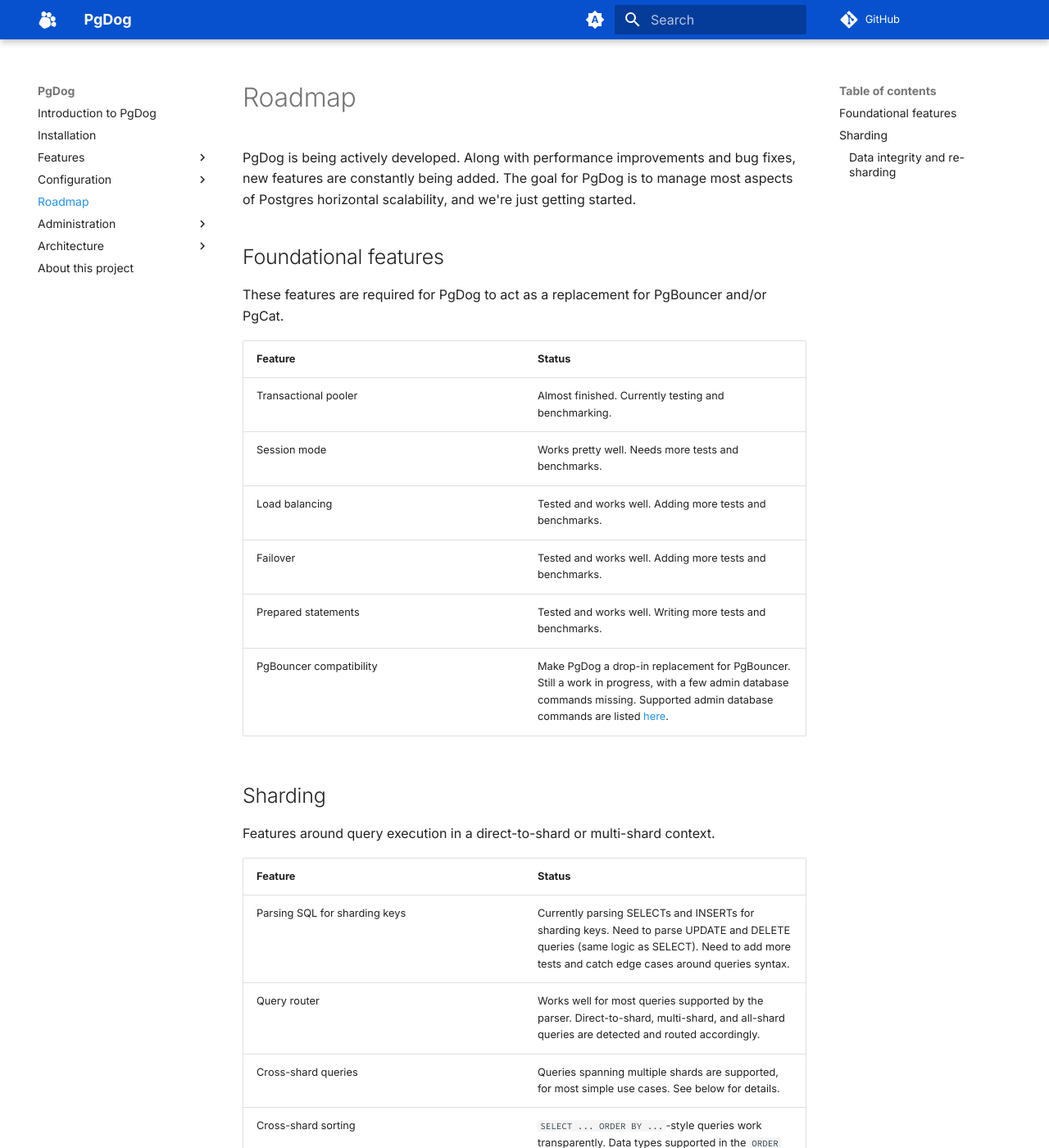
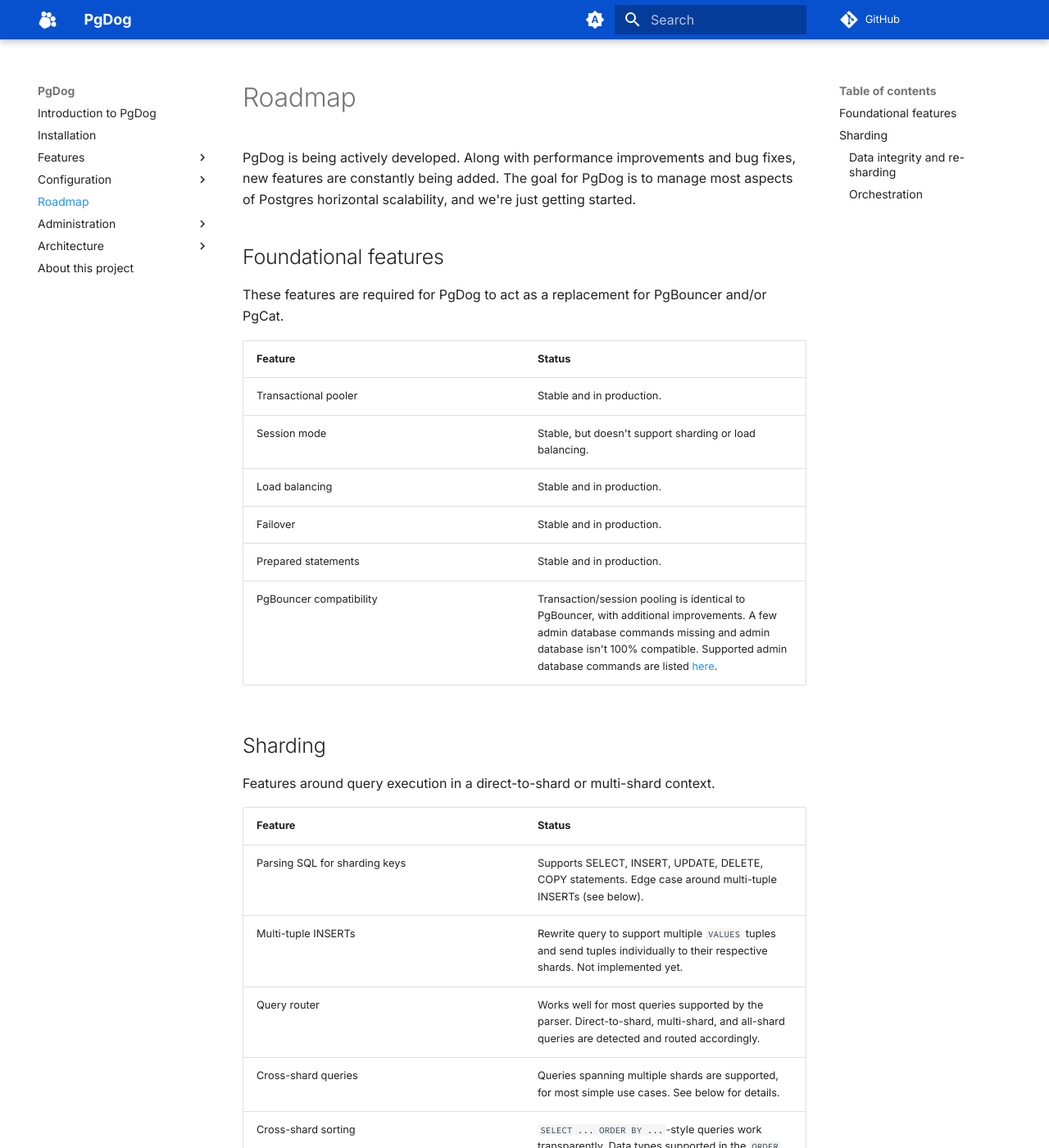
Before and after one commit to pgdogdev/docs, an MkDocs documentation site: the page built from docs/roadmap.md, in a window 1280 px wide and 1400 px high. Shown: the whole window at 82% size. Built offline with MkDocs 1.6.1 and Material for MkDocs 9.7.7, drawn with Linux system fonts in a browser that asks for light colours; comment, search, counter and statistics services are not loaded; some of the changed text lies outside the part shown.

Commit message:
Update roadmap

```diff
--- a/docs/roadmap.md
+++ b/docs/roadmap.md
@@ -8,12 +8,12 @@
 
 | Feature | Status |
 |---------|--------|
-| Transactional pooler | Almost finished. Currently testing and benchmarking. |
-| Session mode | Works pretty well. Needs more tests and benchmarks. |
-| Load balancing | Tested and works well. Adding more tests and benchmarks. |
-| Failover | Tested and works well. Adding more tests and benchmarks. |
-| Prepared statements | Tested and works well. Writing more tests and benchmarks. |
-| PgBouncer compatibility | Make PgDog a drop-in replacement for PgBouncer. Still a work in progress, with a few admin database commands missing. Supported admin database commands are listed [here](administration/index.md). |
+| Transactional pooler | Stable and in production. |
+| Session mode | Stable, but doesn't support sharding or load balancing. |
+| Load balancing | Stable and in production.  |
+| Failover | Stable and in production.  |
+| Prepared statements | Stable and in production.  |
+| PgBouncer compatibility | Transaction/session pooling is identical to PgBouncer, with additional improvements. A few admin database commands missing and admin database isn't 100% compatible. Supported admin database commands are listed [here](administration/index.md). |
 
 ## Sharding
 
@@ -21,7 +21,8 @@
 
 | Feature  | Status |
 |----------|--------|
-| Parsing SQL for sharding keys | Currently parsing SELECTs and INSERTs for sharding keys. Need to parse UPDATE and DELETE queries (same logic as SELECT). Need to add more tests and catch edge cases around queries syntax. |
+| Parsing SQL for sharding keys | Supports SELECT, INSERT, UPDATE, DELETE, COPY statements. Edge case around multi-tuple INSERTs (see below). |
+| Multi-tuple INSERTs | Rewrite query to support multiple `VALUES` tuples and send tuples individually to their respective shards. Not implemented yet. |
 | Query router | Works well for most queries supported by the parser. Direct-to-shard, multi-shard, and all-shard queries are detected and routed accordingly. |
 | Cross-shard queries | Queries spanning multiple shards are supported, for most simple use cases. See below for details. |
 | Cross-shard sorting | `SELECT ... ORDER BY ...`-style queries work transparently. Data types supported in the `ORDER BY` clause are: `BIGINT`, `INTEGER`, `TEXT`/`VARCHAR`. Missing: dates/timestamps, other Postgres types. |
@@ -29,16 +30,26 @@
 | Query rewriting | Rewriting queries is only supported for renaming prepared statements. Query rewriting to support aggregates or cross-shard joins is not yet. |
 | Cross-shard joins | Not supported yet. Requires query rewriting and implementing inner/outer hash joins inside PgDog. |
 
+
 ### Data integrity and re-sharding
 
 Features around moving data to/from shards, resharding to scale deployments, and data integrity validation.
 
 | Feature | Status |
 |---------|--------|
-| Sharded `COPY` | Ingesting data into Postgres using `COPY` and splitting it between shards works. All formats are supported, incl. CSV, text, and binary. More tests are needed to catch edge cases, but we are using a Rust standard CSV library for decoding, which is widely adopted. |
+| Sharded `COPY` | Ingesting data into Postgres using `COPY` and splitting it between shards works. All formats are supported: CSV, text, and binary. |
 | Logical replication | Partially started. This will use logical replication to move data between shards, while splitting tables between multiple databases. We have code to parse the stream and route messages between shards, but no orchestration or integrity validation yet. |
 | Shard re-balancing | Not started yet. See Logical replication above. We'll be creating shards (instances) automatically and moving data between databases. |
 | Schema management | Automatic schema management to ensure all shards have identical tables. We have some basic code to read schema off of shards, but it's not actively used yet. |
 | Primary key generation | Partially started. Automatic generation of sharded primary keys and non-sharded primary keys. This allows for Postgres to be used for generating primary keys without relying on 3rd party ID servers. We have a function for the sharded primary key. Still have to write one for non-sharded keys (it'll rely on the shard number as well, but won't be hashed). |
 | Unique indexes | Not currently supported. Requires query rewriting and separate execution engine to validate uniqueness across all shards. |
 | CHECK constraints | Not currently supported. Requires the same functionality as unique indexes. |
+
+### Orchestration
+
+Features around production deployments.
+
+| Feature | Status |
+|-|-|
+| DNS cache | Override DNS TTL to accelerate failover. Not supported yet. |
+| Failover to standby | Failover primary to standby if primary fails. Not supported yet, requires quorum and AZ-aware deployments. |
```
